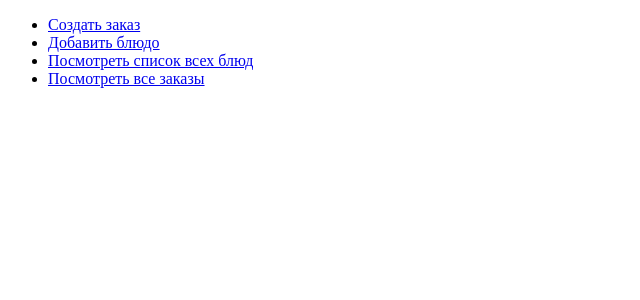
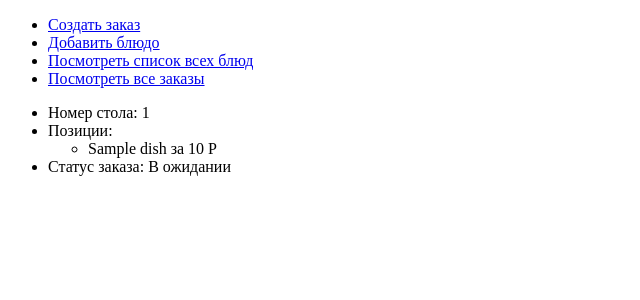
Before and after one commit to JuryReimis/order_management_system_django, a Django app: page /orders/order/1/ in a window 1280 px wide. Shown: the top 300 px of the page, without its empty margins (0-640 px from the left). Run offline with Django 5.2, Linux system fonts and the light colour scheme; tables that the repository leaves empty hold one stand-in row (values such as "Sample post"); parts of the project's set-up code (start-up, migrations or seed data) failed here and were passed over.

Commit message:
Добавлено наполнение для шаблона

```diff
--- a/order_management_system_django/orders/templates/orders/order-detail.html
+++ b/order_management_system_django/orders/templates/orders/order-detail.html
@@ -2,4 +2,24 @@
 
 {% block body %}
 
+    <div>
+    <ul>
+        <li>
+            Номер стола: {{ order.table_number }}
+        </li>
+        <li>
+            Позиции:
+            <ul>
+                {% for item in order.items.all %}
+                	<li>{{ item }}</li>
+                {% endfor %}
+
+            </ul>
+        </li>
+        <li>
+            Статус заказа: {{ order.get_status_display }}
+        </li>
+    </ul>
+    </div>
+
 {% endblock %}
```
